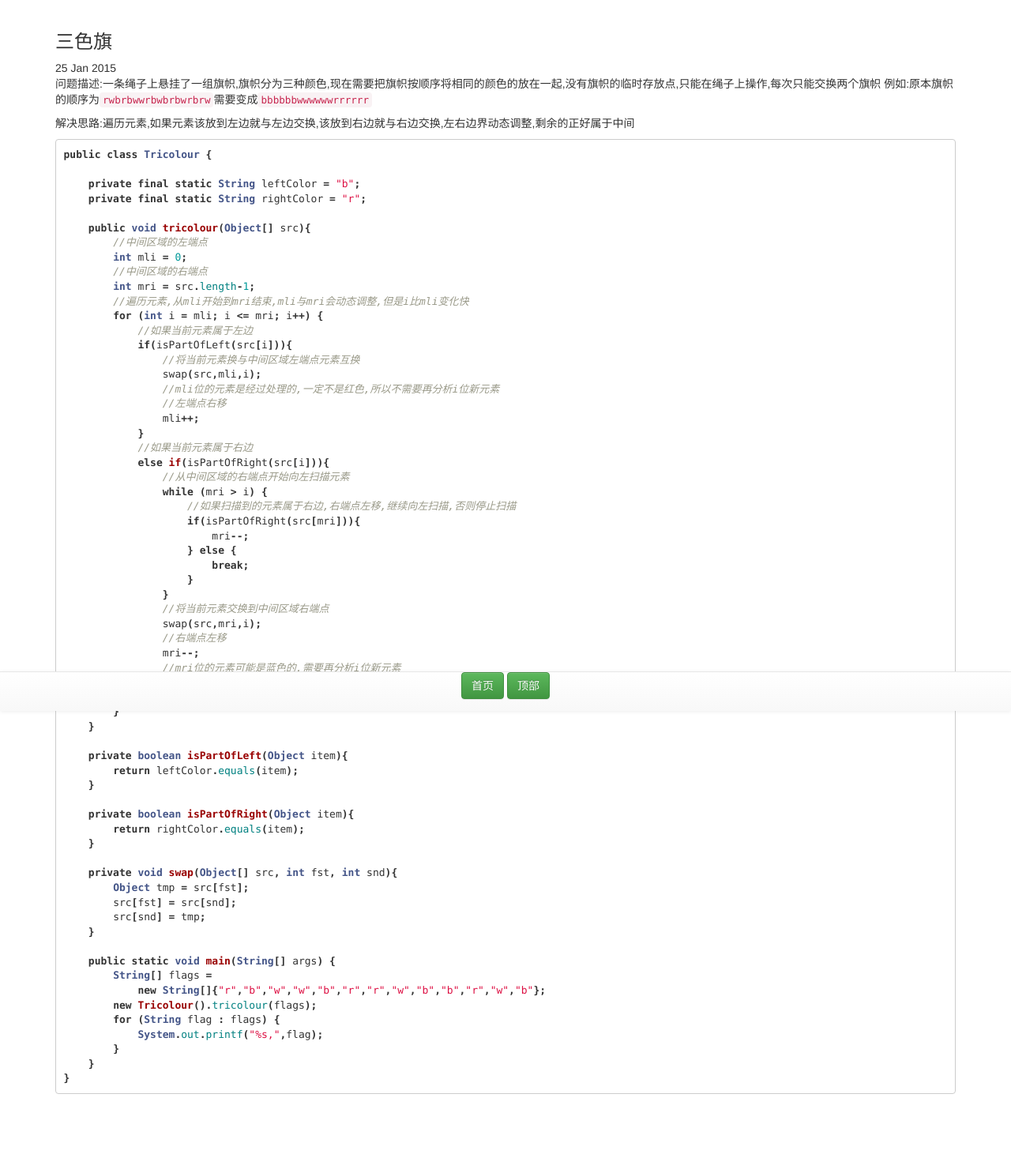
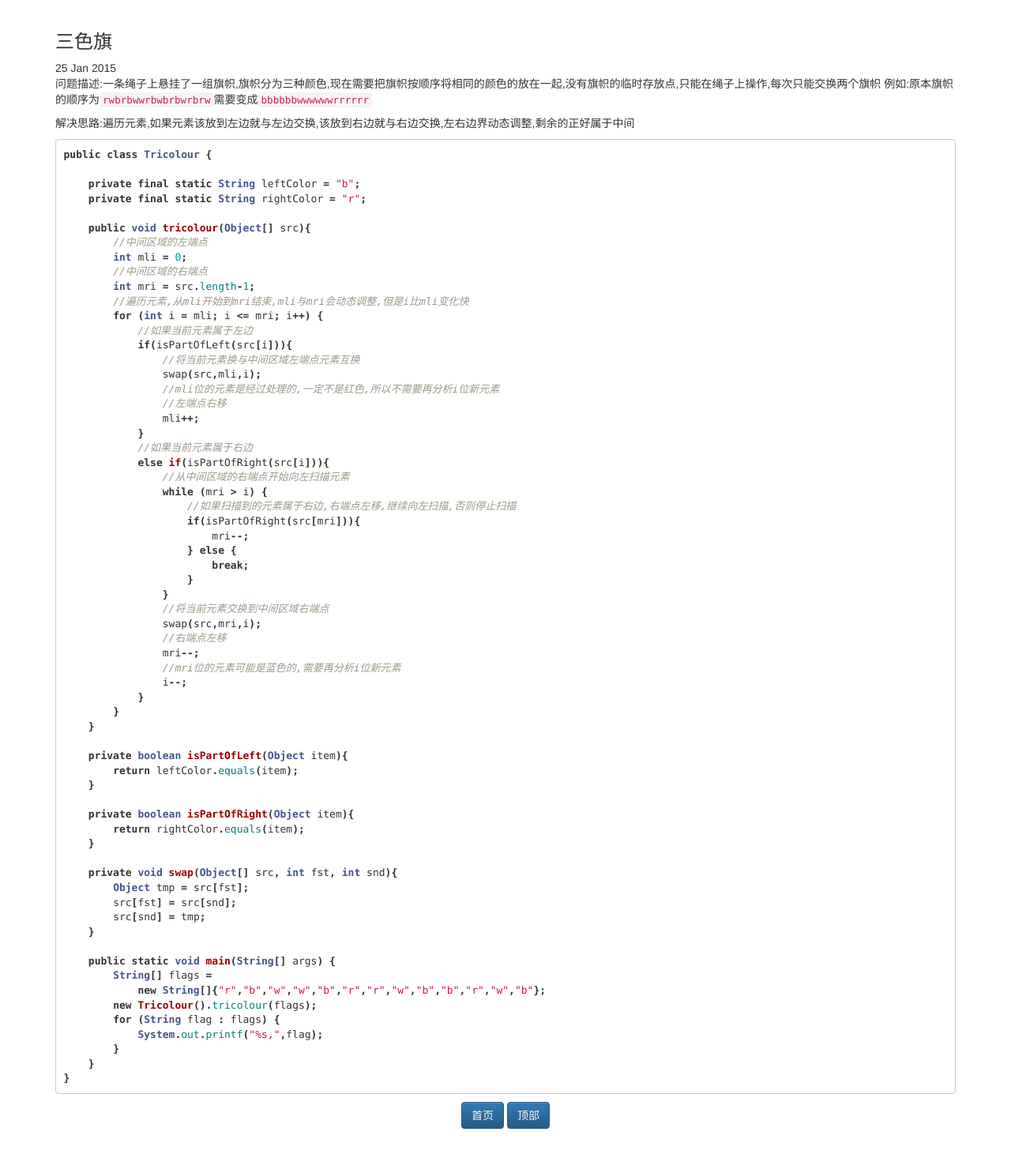
Before and after one commit to bit-ranger/blog, a Jekyll site: the page built from _posts/2015-01-25-tricolour.md, in a window 1280 px wide. Shown: the whole page at 79% size. Built offline with Jekyll 4.4.1, drawn with Linux system fonts in a browser that asks for light colours; nearby versions of some CDN libraries; Markdown is read by kramdown in place of the engine named in the settings; after the commit the page ends 1449 px from its top, so only the background shows below that.

Commit message:
Update default.html

```diff
--- a/_layouts/default.html
+++ b/_layouts/default.html
@@ -15,17 +15,15 @@
 	<title>{{ page.title }}</title>
 　　</head>
 　　<body>
-　　	<div class="container" style="margin-bottom:70px;">
+　　	<div class="container">
   		<h3>{{page.title}}</h3>{{ page.date | date_to_string }}
   		<div>
-  		{{ content }}
+  			{{ content }}
+  		</div>
+  	 	<div class="text-center">
+    			<button type="button" class="btn btn-primary" onclick="window.location='/'">首页</button>
+			<button type="button" class="btn btn-primary" onclick="window.location='#'">顶部</button>
   		</div>
 	</div>
-	<nav class="navbar navbar-default navbar-fixed-bottom" role="navigation">
-	 	<div class="container text-center">
-    			<button type="button" class="btn btn-success" onclick="window.location='/'">首页</button>
-			<button type="button" class="btn btn-success" onclick="window.location='#'">顶部</button>
-  		</div>
-	</nav>
 　　</body>
 　　</html>
```
